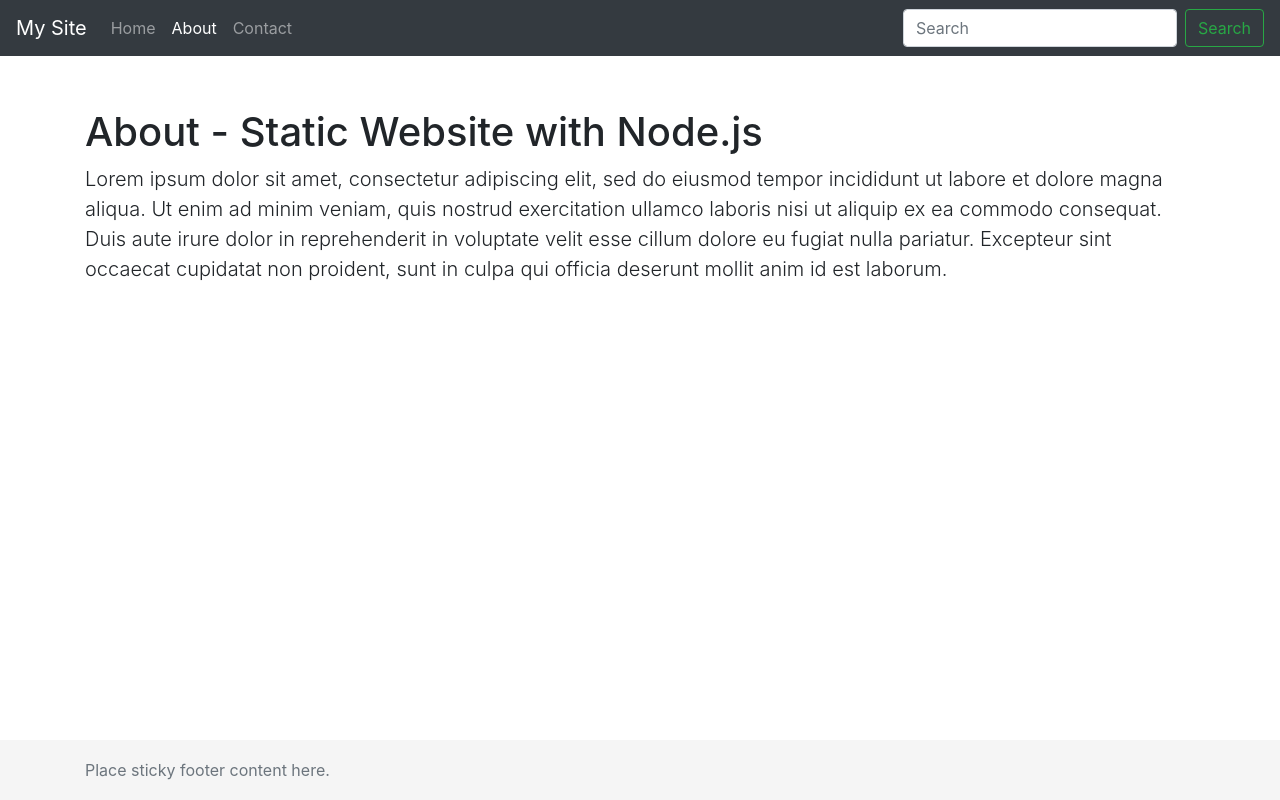
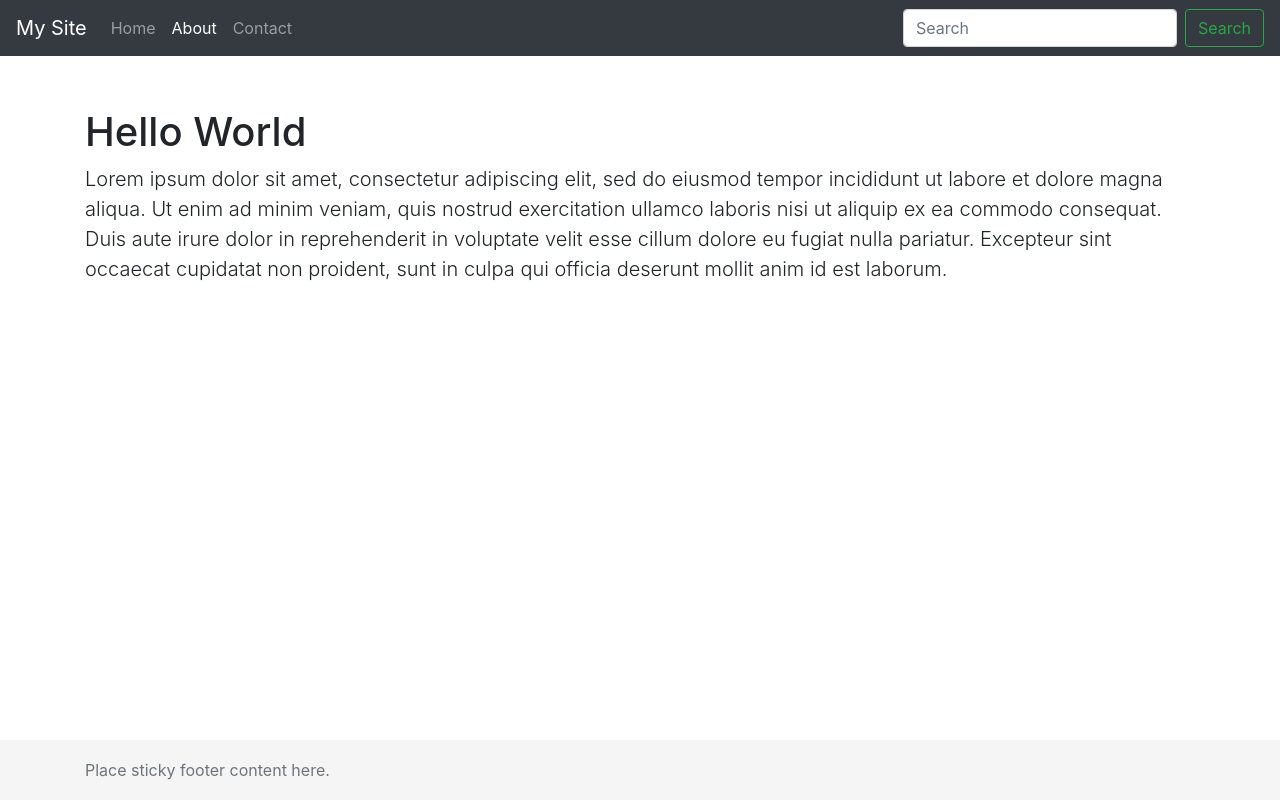
Before and after one commit to mednajjar/Nodejs, a website: page public/about.html in a window 1280 px wide. Drawn offline with nearby package versions, Linux system fonts and the light colour scheme.

Commit message:
Update Node js application

```diff
--- a/public/about.html
+++ b/public/about.html
@@ -42,7 +42,7 @@
 
     <!-- Begin page content -->
     <main role="main" class="container">
-    <h1 class="mt-5">About - Static Website with Node.js</h1>
+    <h1 class="mt-5">Hello World</h1>
     <p class="lead">Lorem ipsum dolor sit amet, consectetur adipiscing elit, sed do eiusmod tempor incididunt ut labore et dolore magna aliqua. Ut enim ad minim veniam, quis nostrud exercitation ullamco laboris nisi ut aliquip ex ea commodo consequat. Duis aute irure dolor in reprehenderit in voluptate velit esse cillum dolore eu fugiat nulla pariatur. Excepteur sint occaecat cupidatat non proident, sunt in culpa qui officia deserunt mollit anim id est laborum.</p>
    </main>
 
```
Also changed, not shown: public/index.html (+1 -1 lines), 1 other file.
